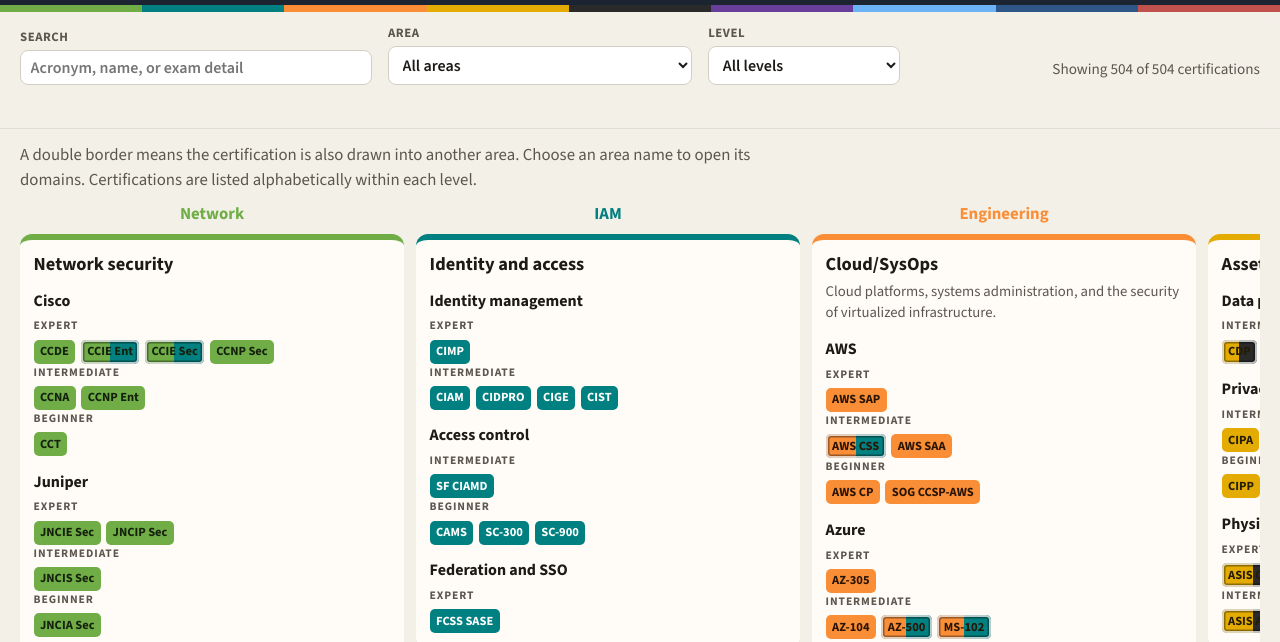
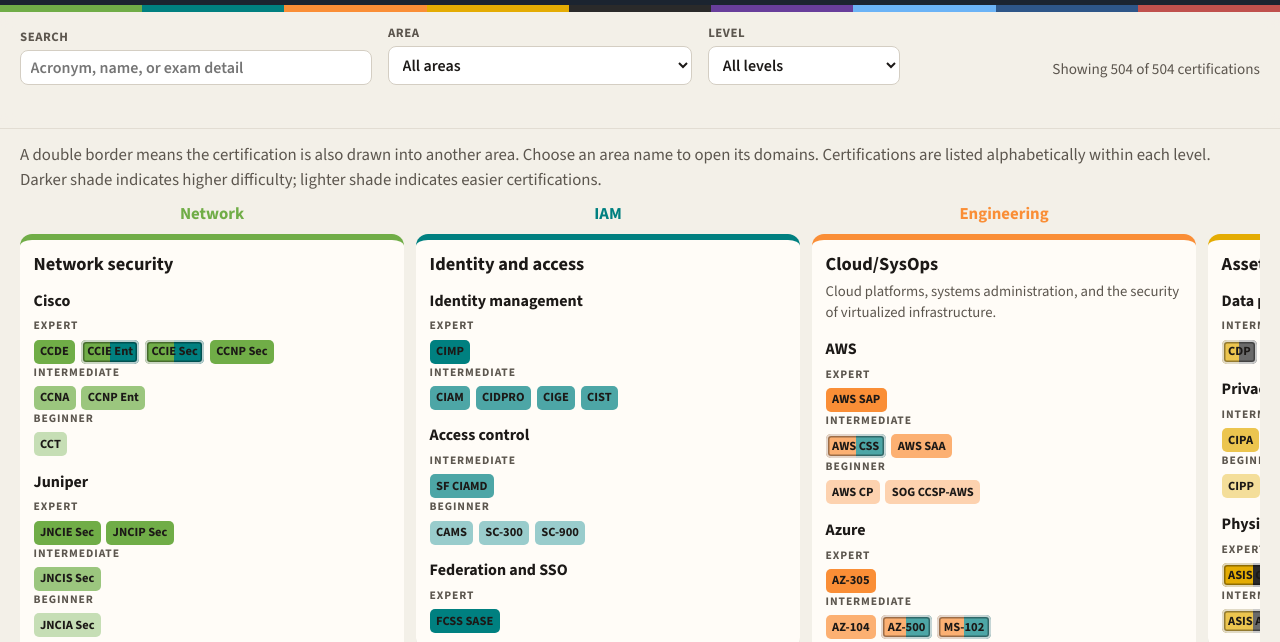
Before and after one commit to Marmeus/CyberSec-Roadmap, a plain HTML site: page index.html in a window 1280 px wide. Shown: the part 87-729 px from the top of the page. Drawn offline with nearby package versions, Linux system fonts and the light colour scheme.

Commit message:
Gradient of colours by  certification difficulty

```diff
--- a/css/styles.css
+++ b/css/styles.css
@@ -104,7 +104,7 @@ main {
   padding: 0.85rem 1.25rem 2.5rem;
 }
 
-.lede { margin: 0 0 0.75rem; max-width: 46rem; color: var(--muted); }
+.lede { margin: 0 0 0.75rem; max-width: none; width: 100%; color: var(--muted); }
 .lede a { color: var(--ink); }
 
 .board {
--- a/index.html
+++ b/index.html
@@ -8,7 +8,7 @@
   <link rel="preconnect" href="https://fonts.googleapis.com">
   <link rel="preconnect" href="https://fonts.gstatic.com" crossorigin>
   <link href="https://fonts.googleapis.com/css2?family=Source+Sans+3:ital,wght@0,400;0,600;0,700;1,400&family=Source+Serif+4:opsz,wght@8..60,600;8..60,680&display=swap" rel="stylesheet">
-  <link rel="stylesheet" href="css/styles.css?v=19">
+  <link rel="stylesheet" href="css/styles.css?v=21">
   <link rel="apple-touch-icon" sizes="180x180" href="/favicons/apple-touch-icon.png">
   <link rel="icon" type="image/png" sizes="32x32" href="/favicons/favicon-32x32.png">
   <link rel="icon" type="image/png" sizes="16x16" href="/favicons/favicon-16x16.png">
@@ -107,6 +107,6 @@
   <noscript>
     <p class="noscript">This roadmap needs JavaScript to load the certification catalog.</p>
   </noscript>
-  <script src="js/app.js?v=14"></script>
+  <script src="js/app.js?v=17"></script>
 </body>
 </html>
--- a/js/app.js
+++ b/js/app.js
@@ -267,11 +267,17 @@
     });
   }
 
+  function levelBg(color, level) {
+    if (level === "beginner")     return "color-mix(in srgb, " + color + " 40%, white)";
+    if (level === "intermediate") return "color-mix(in srgb, " + color + " 70%, white)";
+    return color;
+  }
+
   function makeCertButton(cert, className, extra) {
     var colors = paint(cert);
     var button = el("button", {
       type: "button",
-      class: className + (cert.crossDomain ? " is-cross" : ""),
+      class: className + (cert.crossDomain ? " is-cross" : "") + " cert-" + cert.level,
       "data-cert": cert.id,
       "aria-pressed": cert.id === state.selectedId ? "true" : "false",
       "aria-label": cert.abbreviation + ", " + cert.name + ", " + levelLabel(cert.level)
@@ -290,16 +296,18 @@
         areaColors.forEach(function (c, i) {
           var p1 = (i / areaColors.length * 100).toFixed(1) + "%";
           var p2 = ((i + 1) / areaColors.length * 100).toFixed(1) + "%";
-          stops.push(c + " " + p1, c + " " + p2);
+          var mixed = levelBg(c, cert.level);
+          stops.push(mixed + " " + p1, mixed + " " + p2);
         });
         button.style.background = "linear-gradient(to right, " + stops.join(", ") + ")";
       } else {
-        button.style.background = colors.color;
+        button.style.background = levelBg(colors.color, cert.level);
       }
     } else {
-      button.style.background = colors.color;
+      button.style.background = levelBg(colors.color, cert.level);
     }
-    button.style.color = colors.ink;
+    var whiteAreas = ["management", "operations", "testing"];
+    button.style.color = whiteAreas.indexOf(cert.area) !== -1 ? "#ffffff" : "#1c1917";
     extra(button, cert);
     return button;
   }
@@ -490,6 +498,7 @@
       text += " Choose an area name to open its domains.";
     }
     text += " Certifications are listed alphabetically within each level.";
+    text += " Darker shade indicates higher difficulty; lighter shade indicates easier certifications.";
     return el("p", { class: "lede" }, text);
   }
 
```
